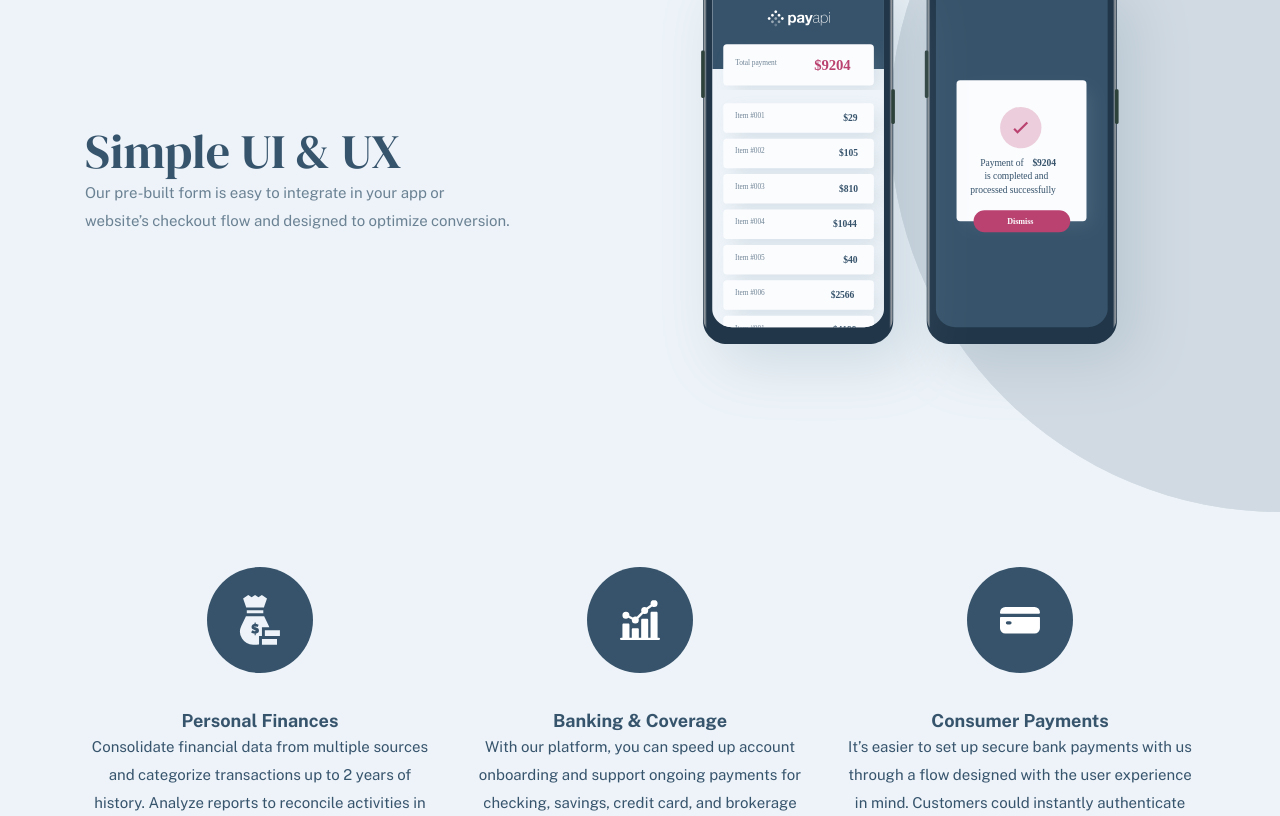
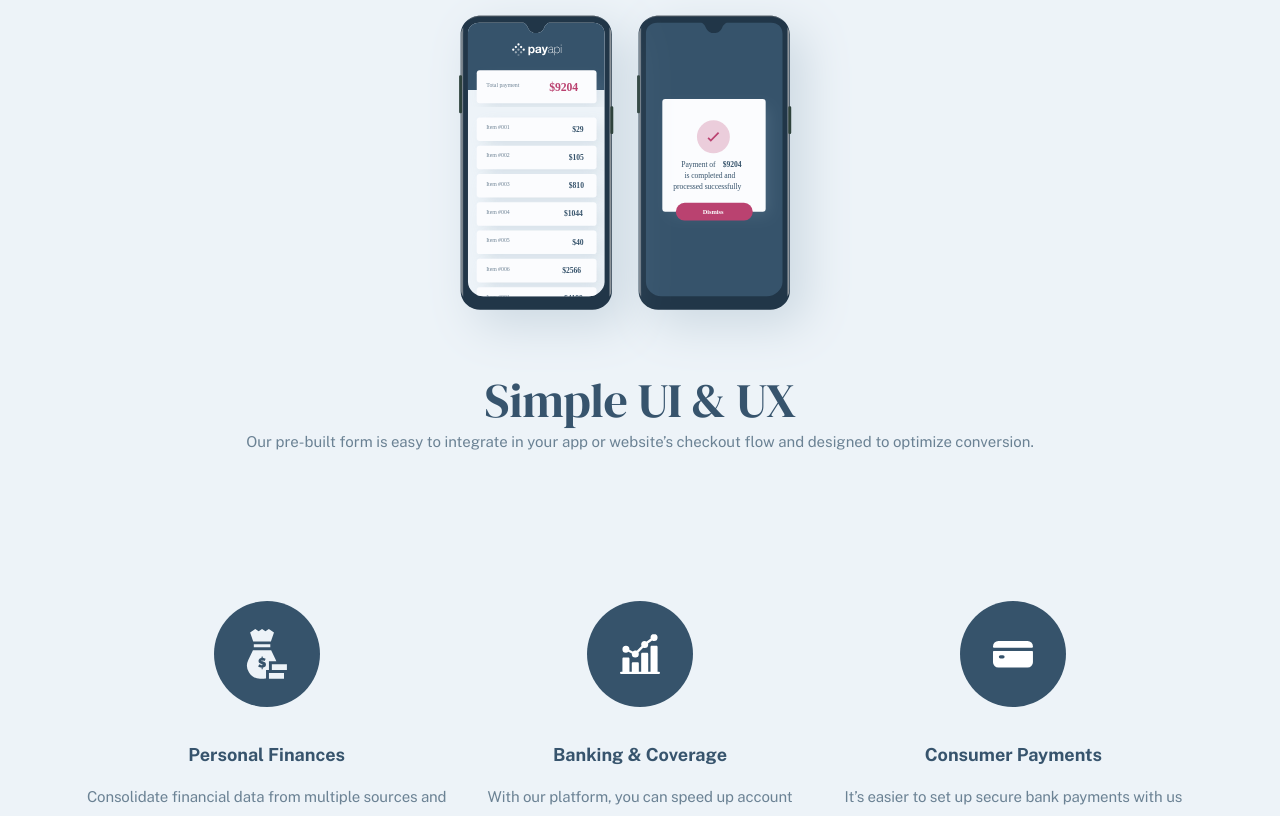
Before and after one commit to mackieva/payapi, a React (Vite) app: page / in a window 1280 px wide. Shown: the part 1980-2796 px from the top of the page. Built offline with nearby package versions, Linux system fonts and the light colour scheme.

Commit message:
typography and home features table responsiveness

```diff
--- a/src/components/home/features.css
+++ b/src/components/home/features.css
@@ -60,9 +60,62 @@
 .features-grid-three h4 {
 	color: var(--alt-blue);
 	font-weight: bold;
+	margin-bottom: 16px;
 }
 
 .features-grid-three p {
 	text-align: center;
-	color: var(--alt-blue);
+	color: var(--alt-blueLight);
+	letter-spacing: -0.12px;
 }
+
+@media (max-width: 1440px) {
+	.features {
+		background: none;
+	}
+
+	.features .features-grid {
+		display: flex;
+		flex-direction: column;
+		text-align: center;
+		gap: 0;
+		padding-top: 100px;
+		padding-left: 60px;
+		padding-right: 60px;
+	}
+
+	.features .features-grid:first-of-type {
+		padding-top: 60px;
+	}
+
+	.features .image {
+		order: 1;
+	}
+
+	.features .copy {
+		order: 2;
+	}
+
+	.features .image-l,
+	.features .image-r,
+	.features .copy {
+		align-items: center;
+		justify-content: center;
+	}
+
+	.features .image img {
+		max-width: 425px;
+	}
+
+	.features .features-grid p {
+		text-wrap: auto;
+	}
+
+	.features-grid-three {
+		gap: 10px;
+	}
+
+	.features-grid-three .flex-center {
+		justify-content: start;
+	}
+}
--- a/src/index.css
+++ b/src/index.css
@@ -54,6 +54,7 @@ button {
 	font-size: 72px;
 	font-weight: 400;
 	line-height: 72px;
+	letter-spacing: -0.55px;
 }
 
 .heading-h1-sm {
@@ -61,6 +62,7 @@ button {
 	font-size: 56px;
 	font-weight: 400;
 	line-height: 56px;
+	letter-spacing: -0.43px;
 }
 
 .heading-h2 {
@@ -68,6 +70,7 @@ button {
 	font-size: 48px;
 	font-weight: 400;
 	line-height: 56px;
+	letter-spacing: -0.37px;
 }
 
 .heading-h3-lg {
@@ -75,6 +78,7 @@ button {
 	font-size: 32px;
 	font-weight: 400;
 	line-height: 40px;
+	letter-spacing: -0.25px;
 }
 
 .heading-h3-sm {
@@ -102,6 +106,7 @@ button {
 	font-size: 15px;
 	font-weight: 700;
 	line-height: 100%;
+	letter-spacing: -0.12px;
 	text-decoration: none;
 	transition: all 0.3s ease-in-out;
 }
@@ -119,6 +124,7 @@ button {
 	font-family: var(--font-family-public-regular);
 	font-size: 15px;
 	font-weight: 700;
+	letter-spacing: -0.12px;
 	text-decoration: none;
 	transition: all 0.3s ease-in-out;
 }
@@ -138,6 +144,7 @@ button {
 	font-size: 15px;
 	font-weight: 700;
 	line-height: 100%;
+	letter-spacing: -0.12px;
 	text-decoration: none;
 	transition: all 0.3s ease-in-out;
 }
@@ -150,12 +157,14 @@ button {
 .container {
 	max-width: 1110px;
 	margin: 0 auto;
+	padding-left: 25px;
+	padding-right: 25px;
 }
 
-@media (max-width: 1100px) {
+@media (max-width: 1440px) {
 	.container {
-		padding-left: 25px;
-		padding-right: 25px;
+		padding-left: 40px;
+		padding-right: 40px;
 	}
 }
 
```
